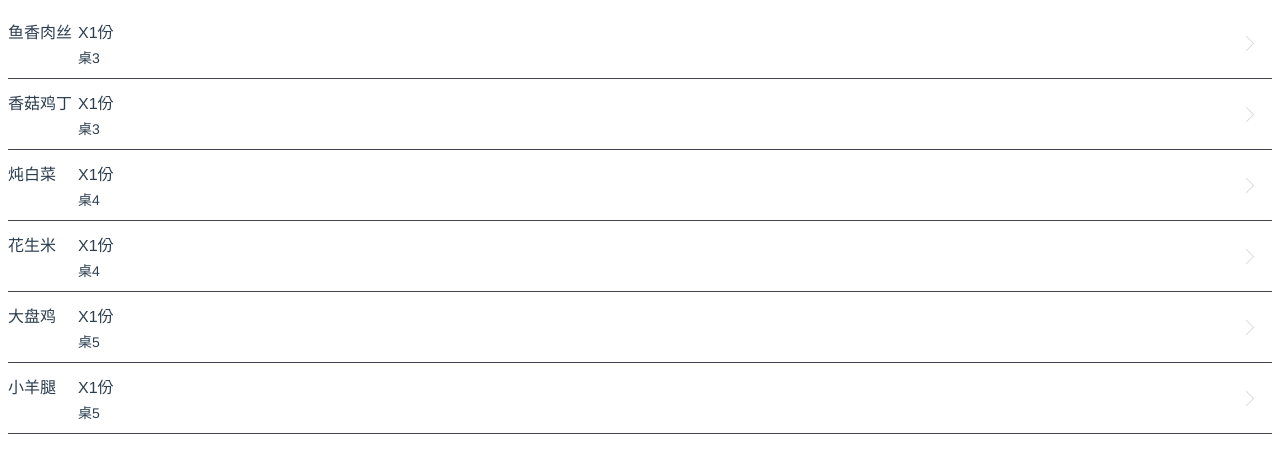
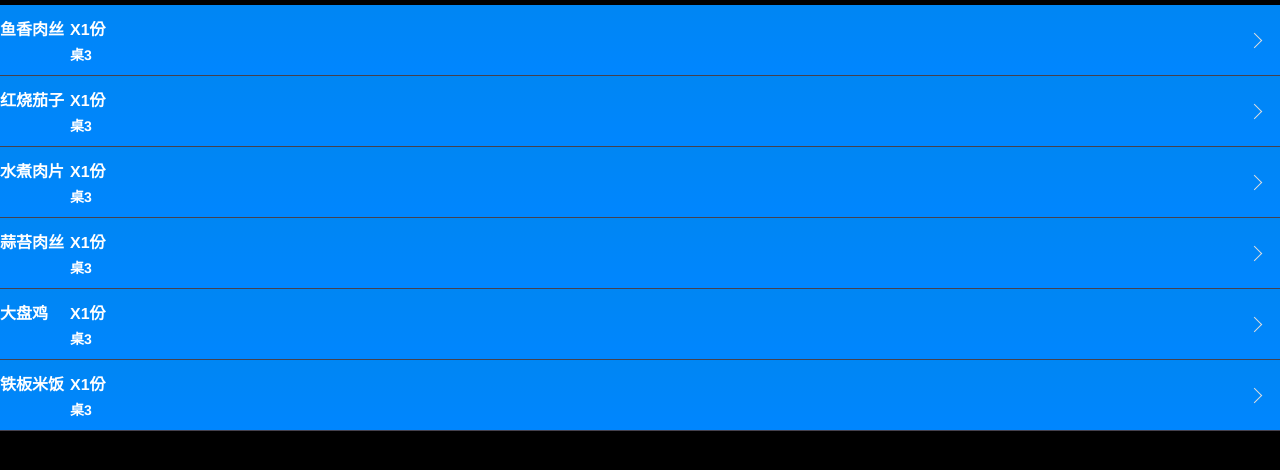
Before and after one commit to guokaikaio/chushi, a Vue app: page / in a window 1280 px wide. Shown: the top 470 px of the page. Built offline with nearby package versions, Linux system fonts and the light colour scheme.

Commit message:
日常保存

```diff
--- a/src/App.vue
+++ b/src/App.vue
@@ -14,11 +14,15 @@ export default {
 #app {
   width: 100%;
   height: 100%;
-  font-family: 'Avenir', Helvetica, Arial, sans-serif;
+  font-family: "Helvetica Neue",Helvetica,Arial,sans-serif;
   -webkit-font-smoothing: antialiased;
   -moz-osx-font-smoothing: grayscale;
   text-align: center;
-  color: #2c3e50;
+  color:black;
   margin-top: 5px;
 }
+body{
+  background:black;
+  margin: 0 0 0 0;
+}
 </style>
--- a/src/components/listView.vue
+++ b/src/components/listView.vue
@@ -1,56 +1,90 @@
 <template>
   <div class="om-list-box">
-
-      <div class="om-list om-list-img" v-for="item in list" :key="item.id" @click="toPath(item.id)">
+      <div class="om-list om-list-img" v-for="item in list" :key="item.id" @click="toPath(item)">
           <div class="om-list-name om-list-src">{{item.name}}</div>
           <div class="om-list-name om-ellipsis">X{{item.count}}份</div>
           <div class="om-list-text om-ellipsis">桌{{item.desk}}</div>
       </div>
-
   </div>
 </template>
 
 <script>
   export default {
     name: 'listView',
-    data(){
+    data () {
       return {
         list: [
           {
+            'id': '1',
+            'name': '鱼香肉丝',
             'count': 1,
             'desk': '3',
-            'name': '鱼香肉丝',
-            'id':1
+            'spec': '不放鱼+不放葱花',
+            'remark': '特殊要求',
+            'timestamp': 1514449795,
+            'cuicai': 0,
+            'tuicai': 0,
+            'zuocai': 1,
           },
           {
+            'id': '2',
+            'name': '红烧茄子',
             'count': 1,
             'desk': '3',
-            'name': '香菇鸡丁',
-            'id': 2
+            'spec': '不放葱花',
+            'remark': '特殊要求',
+            'timestamp': 1514449795,
+            'cuicai': 0,
+            'tuicai': 0,
+            'zuocai': 1,
           },
           {
+            'id': '3',
+            'name': '水煮肉片',
             'count': 1,
-            'desk': '4',
-            'name': '炖白菜',
-            'id': 3
+            'desk': '3',
+            'spec': '不放鱼+不放葱花',
+            'remark': '特殊要求',
+            'timestamp': 1514449795,
+            'cuicai': 0,
+            'tuicai': 0,
+            'zuocai': 1,
           },
           {
+            'id': '4',
+            'name': '蒜苔肉丝',
             'count': 1,
-            'desk': '4',
-            'name': '花生米',
-            'id': 4
+            'desk': '3',
+            'spec': '不放鱼+不放葱花',
+            'remark': '特殊要求',
+            'timestamp': 1514449795,
+            'cuicai': 0,
+            'tuicai': 0,
+            'zuocai': 0,
           },
           {
+            'id': '5',
+            'name': '大盘鸡',
             'count': 1,
-            'desk': '5',
-            'name': '大盘鸡',
-            'id': 5
+            'desk': '3',
+            'spec': '不放鱼+不放葱花',
+            'remark': '特殊要求',
+            'timestamp': 1514449795,
+            'cuicai': 0,
+            'tuicai': 0,
+            'zuocai': 0,
           },
           {
-            'count':1,
-            'desk':'5',
-            'name':'小羊腿',
-            'id':6
+            'id': '6',
+            'name': '铁板米饭',
+            'count': 1,
+            'desk': '3',
+            'spec': '不放鱼+不放葱花',
+            'remark': '特殊要求',
+            'timestamp': 1514449795,
+            'cuicai': 0,
+            'tuicai': 0,
+            'zuocai': 0,
           }
         ]
       }
@@ -59,8 +93,19 @@
 
     },
     methods: {
-      toPath: function (id) {
-
+      toPath: function (item){
+        if (item.cuicai === 0){
+          alert(item.name + '催菜了！')
+        }
+        if (item.zuocai === 0){
+          alert(item.name + '开始做菜了！')
+          item.zuocai++
+        }
+        if (item.tuicai === 0){
+          item.tuicai()
+        } else if (item.tuicai === 1){
+          item.list.pop()
+        }
       }
     }
   }
@@ -73,11 +118,17 @@
     white-space:nowrap;
     text-overflow:ellipsis;
   }
+  .om-list-box {
+    color: white;
+    font-size: 18px;
+    font-weight: bold;
+  }
   .om-list {
     position:relative;
     padding:10px 20px 10px 10px;
     border-bottom:1px solid #45424f;
     text-align:left;
+    background: -webkit-linear-gradient(top,#0086F3, #0086FF);
   }
   .om-list .om-list-name {
     height:30px;
```
